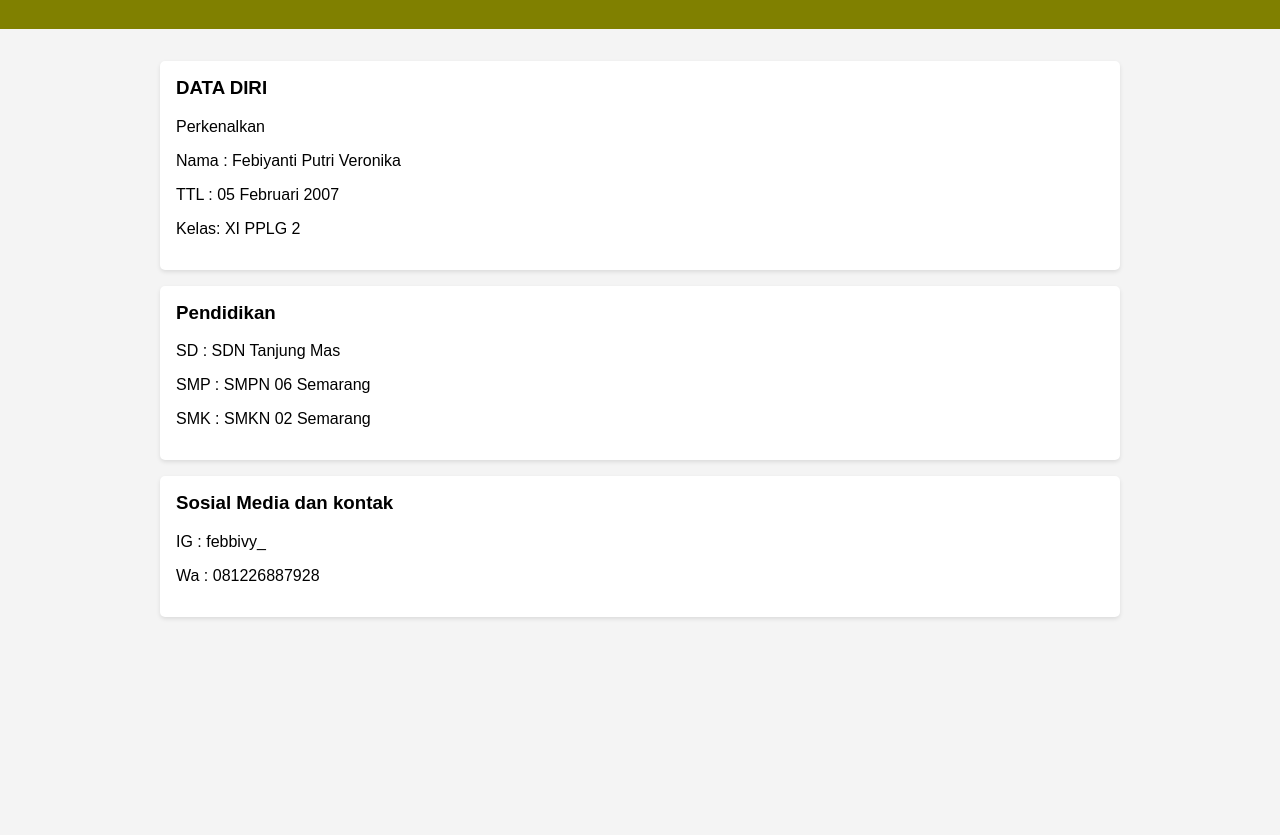
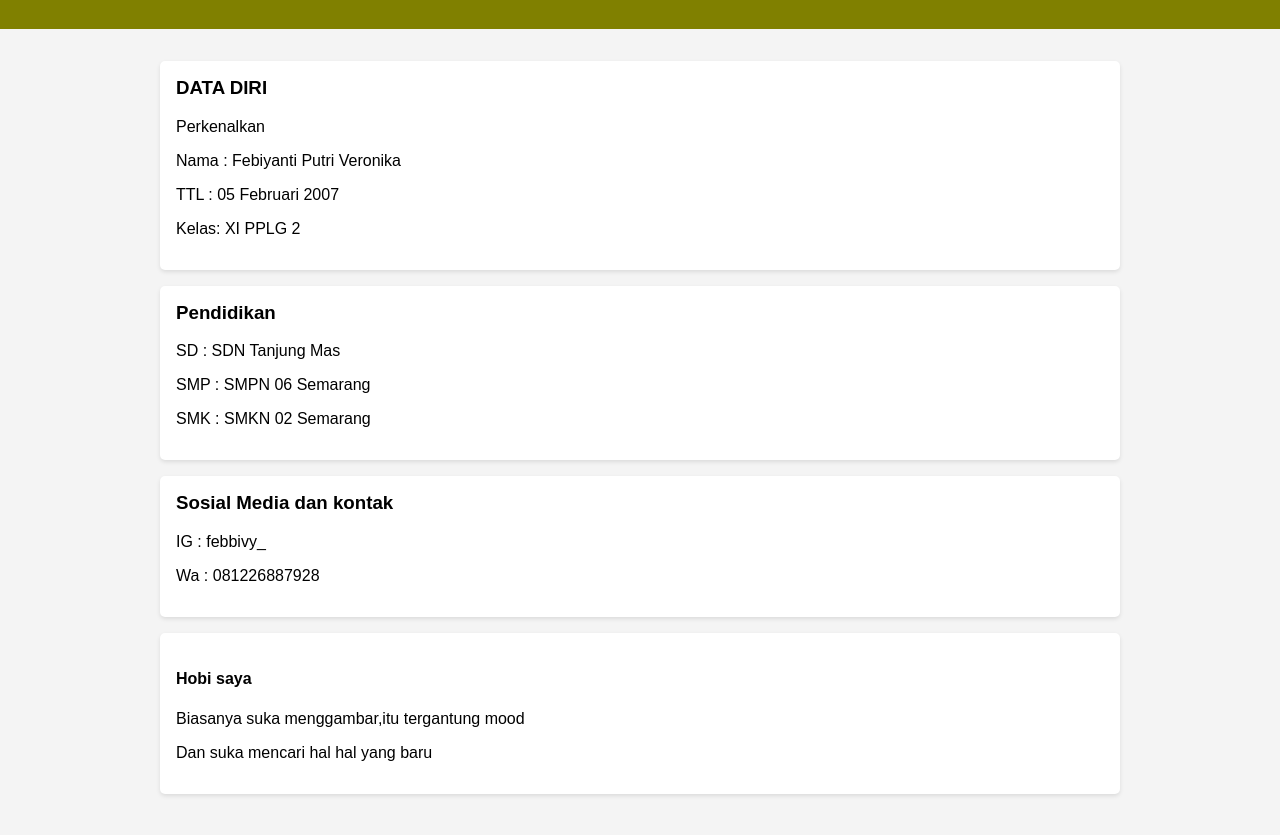
Before and after one commit to nanabyput/nanabyput, a plain HTML site: page index.html in a window 1280 px wide. Shown: the part 117-952 px from the top of the page. Before the commit the page ends 800 px from the top, so only its background shows below. Drawn offline with Linux system fonts and the light colour scheme.

Commit message:
Update index.html

```diff
--- a/index.html
+++ b/index.html
@@ -58,6 +58,12 @@
             <p>IG : febbivy_</p>
             <p>Wa : 081226887928</p>
         </div>
+        <div class="project">
+            <h4>Hobi saya</h4>
+            <p>Biasanya suka menggambar,itu tergantung mood</p>
+            <p>Dan suka mencari hal hal yang baru</p>
+        </div>
+     </div>
     </div>
 </body>
 </html>
```
